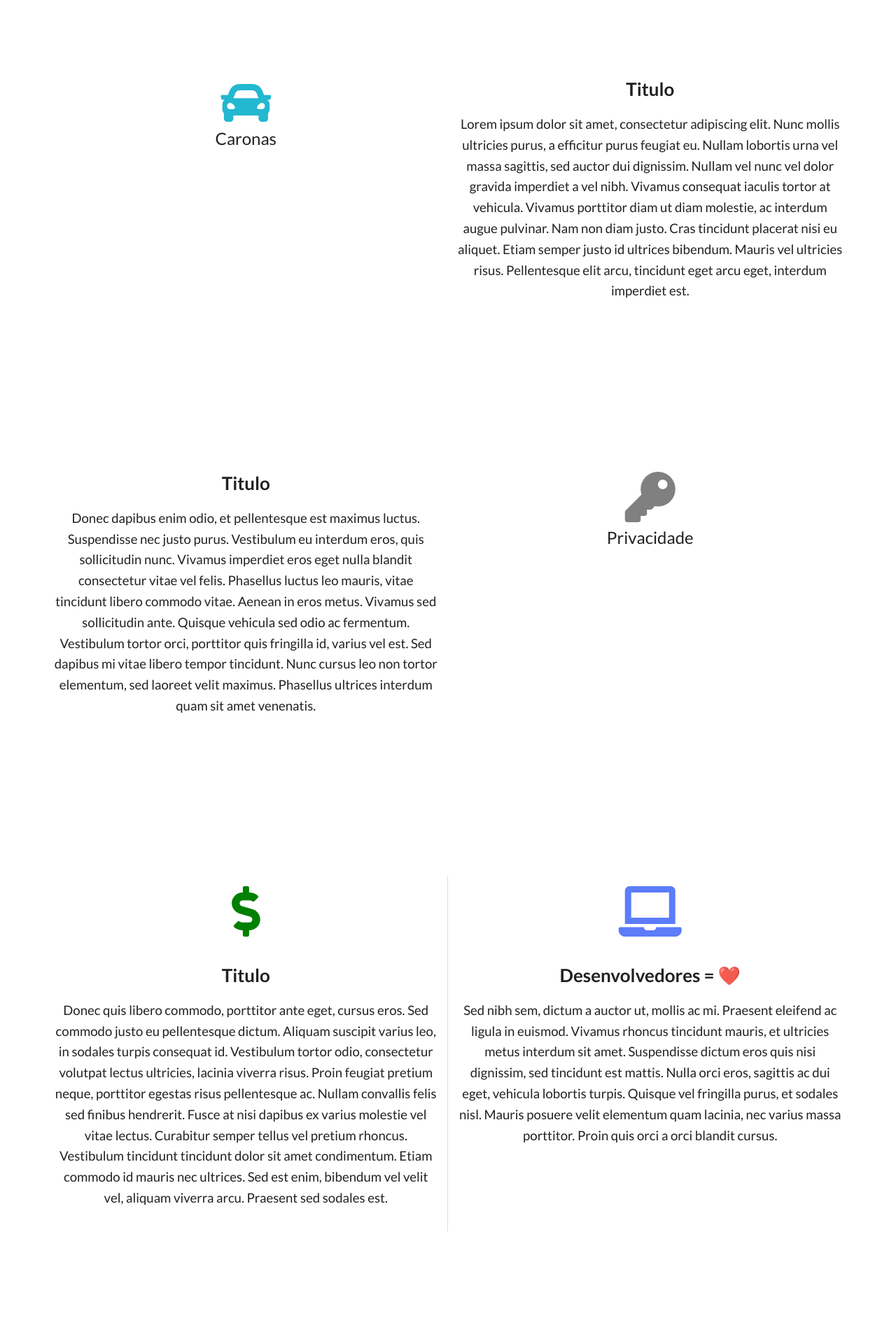
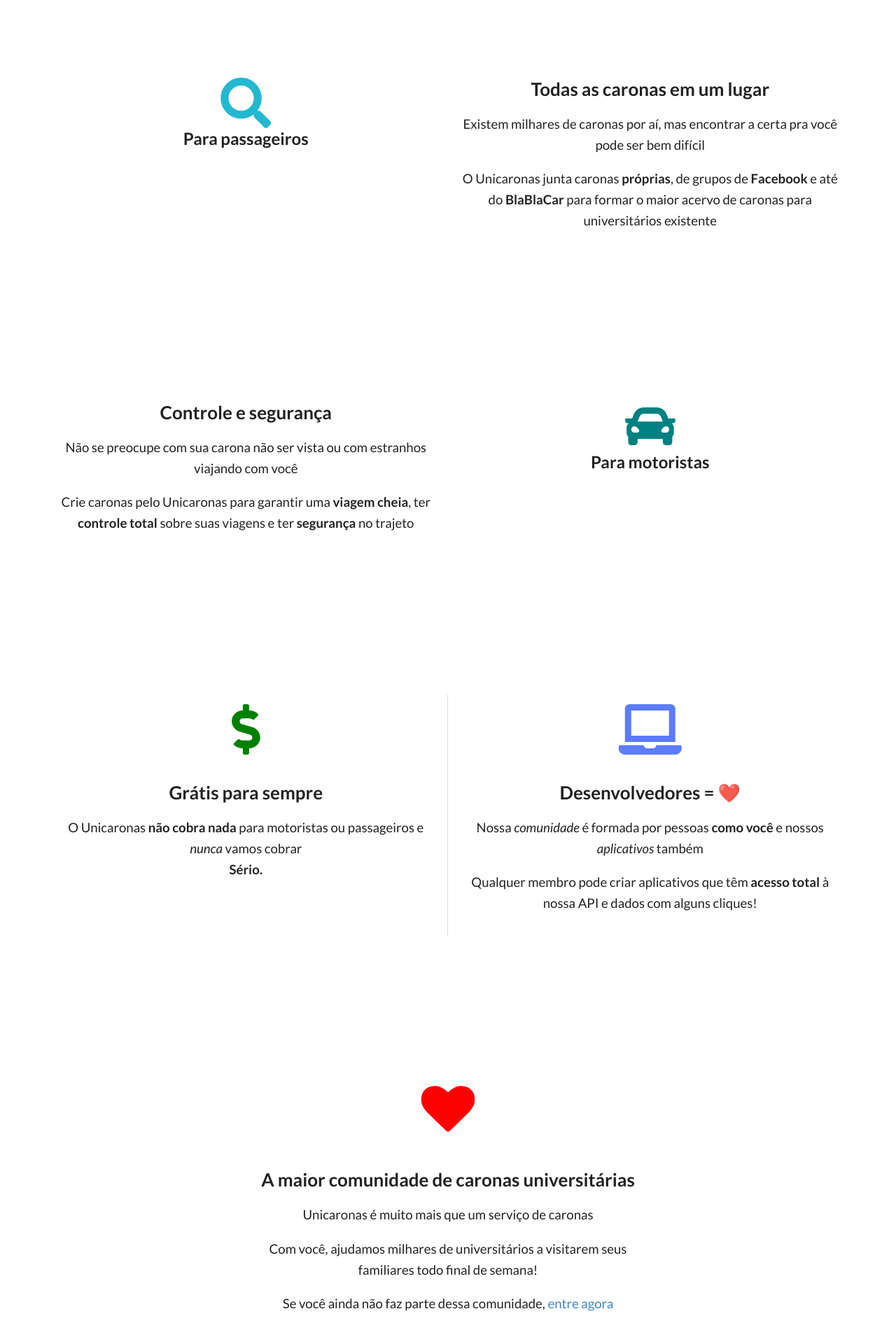
Before and after one commit to Unicaronas/Unicaronas, a Django app: page / in a window 1280 px wide. Shown: the part 701-2621 px from the top of the page at 70% size. Run offline with Django 3.2, Linux system fonts and the light colour scheme; parts of the project's set-up code (start-up, migrations or seed data) failed here and were passed over; some libraries are stand-ins or nearby versions.

Commit message:
added front page texts. resolves #11

```diff
--- a/project/templates/project/index.html
+++ b/project/templates/project/index.html
@@ -62,18 +62,23 @@
     <div class="ui middle center aligned stackable grid container">
         <div class="column eight wide">
             <h2 class="ui icon header">
-                <i style="color: #22b8cf" class="fas fa-car fa-3x">
+                <i style="color: #22b8cf" class="fas fa-search fa-3x">
                 </i>
                 <div class="content">
-                    Caronas
+                    <b>Para passageiros</b>
                     <div class="sub header">
                     </div>
                 </div>
             </h2>
         </div>
         <div class="column eight wide">
-            <h2>Titulo</h2>
-            <p>Lorem ipsum dolor sit amet, consectetur adipiscing elit. Nunc mollis ultricies purus, a efficitur purus feugiat eu. Nullam lobortis urna vel massa sagittis, sed auctor dui dignissim. Nullam vel nunc vel dolor gravida imperdiet a vel nibh. Vivamus consequat iaculis tortor at vehicula. Vivamus porttitor diam ut diam molestie, ac interdum augue pulvinar. Nam non diam justo. Cras tincidunt placerat nisi eu aliquet. Etiam semper justo id ultrices bibendum. Mauris vel ultricies risus. Pellentesque elit arcu, tincidunt eget arcu eget, interdum imperdiet est.</p>
+            <h2>Todas as caronas em um lugar</h2>
+            <p>
+                Existem milhares de caronas por aí, mas encontrar a certa pra você pode ser bem difícil
+            </p>
+            <p>
+                O Unicaronas junta caronas <b>próprias</b>, de grupos de <b>Facebook</b> e até do <b>BlaBlaCar</b> para formar o maior acervo de caronas para universitários existente
+            </p>
         </div>
     </div>
 </div>
@@ -81,15 +86,20 @@
 <div class="ui vertical stripe">
     <div class="ui middle center aligned stackable grid container">
         <div class="column eight wide">
-            <h2>Titulo</h2>
-            <p>Donec dapibus enim odio, et pellentesque est maximus luctus. Suspendisse nec justo purus. Vestibulum eu interdum eros, quis sollicitudin nunc. Vivamus imperdiet eros eget nulla blandit consectetur vitae vel felis. Phasellus luctus leo mauris, vitae tincidunt libero commodo vitae. Aenean in eros metus. Vivamus sed sollicitudin ante. Quisque vehicula sed odio ac fermentum. Vestibulum tortor orci, porttitor quis fringilla id, varius vel est. Sed dapibus mi vitae libero tempor tincidunt. Nunc cursus leo non tortor elementum, sed laoreet velit maximus. Phasellus ultrices interdum quam sit amet venenatis.</p>
+            <h2>Controle e segurança</h2>
+            <p>
+                Não se preocupe com sua carona não ser vista ou com estranhos viajando com você
+            </p>
+            <p>
+                Crie caronas pelo Unicaronas para garantir uma <b>viagem cheia</b>, ter <b>controle total</b> sobre suas viagens e ter <b>segurança</b> no trajeto
+            </p>
         </div>
         <div class="column eight wide">
             <h2 class="ui icon header">
-                <i style="color: gray" class="privacy icon">
+                <i style="color: teal" class="fas fa-car fa-3x">
                 </i>
                 <div class="content">
-                    Privacidade
+                    <b>Para motoristas</b>
                     <div class="sub header">
                     </div>
                 </div>
@@ -105,8 +115,8 @@
                 <i style="color: green" class="fas fa-dollar-sign fa-3x">
                 </i>
             </h2>
-            <h2>Titulo</h2>
-            <p>Donec quis libero commodo, porttitor ante eget, cursus eros. Sed commodo justo eu pellentesque dictum. Aliquam suscipit varius leo, in sodales turpis consequat id. Vestibulum tortor odio, consectetur volutpat lectus ultricies, lacinia viverra risus. Proin feugiat pretium neque, porttitor egestas risus pellentesque ac. Nullam convallis felis sed finibus hendrerit. Fusce at nisi dapibus ex varius molestie vel vitae lectus. Curabitur semper tellus vel pretium rhoncus. Vestibulum tincidunt tincidunt dolor sit amet condimentum. Etiam commodo id mauris nec ultrices. Sed est enim, bibendum vel velit vel, aliquam viverra arcu. Praesent sed sodales est.</p>
+            <h2>Grátis para sempre</h2>
+            <p>O Unicaronas <b>não cobra nada</b> para motoristas ou passageiros e <i>nunca</i> vamos cobrar<br><b>Sério.</b></p>
         </div>
         <div class="column eight wide">
             <h2 class="ui icon header">
@@ -114,7 +124,8 @@
                 </i>
             </h2>
             <h2>Desenvolvedores = ❤️</h2>
-            <p>Sed nibh sem, dictum a auctor ut, mollis ac mi. Praesent eleifend ac ligula in euismod. Vivamus rhoncus tincidunt mauris, et ultricies metus interdum sit amet. Suspendisse dictum eros quis nisi dignissim, sed tincidunt est mattis. Nulla orci eros, sagittis ac dui eget, vehicula lobortis turpis. Quisque vel fringilla purus, et sodales nisl. Mauris posuere velit elementum quam lacinia, nec varius massa porttitor. Proin quis orci a orci blandit cursus.</p>
+            <p>Nossa <i>comunidade</i> é formada por pessoas <b>como você</b> e nossos <i>aplicativos</i> também</p>
+            <p>Qualquer membro pode criar aplicativos que têm <b>acesso total</b> à nossa API e dados com alguns cliques!</p>
         </div>
     </div>
 </div>
@@ -132,8 +143,11 @@
         <div class="row">
             <div class="column eight wide">
                 <h2>A maior comunidade de caronas universitárias</h2>
-                <p>Nunc vehicula ac ante eu blandit. Sed sit amet dui dignissim, auctor enim vitae, maximus erat. Cras accumsan, augue in vestibulum eleifend, nisi neque imperdiet elit, ac sagittis sapien odio et ipsum. Donec convallis, risus eu efficitur mollis, urna magna porta ipsum, at lobortis erat felis quis mauris. Ut sollicitudin elementum risus vel lobortis. Sed id auctor purus, aliquet aliquet orci. Maecenas id tortor vel dui scelerisque mattis. Proin porttitor risus fermentum ultricies dignissim. Quisque id sem erat.</p>
-                {% if not user.is_authenticated %}<p>Se você ainda não faz parte dessa comunidade, <a href="">entre agora</a>.{% endif %}
+                <p>Unicaronas é muito mais que um serviço de caronas</p>
+                <p>
+                    Com você, ajudamos milhares de universitários a visitarem seus familiares todo final de semana!
+                </p>
+                {% if not user.is_authenticated %}<p>Se você ainda não faz parte dessa comunidade, <a href="{% url 'account_signup' %}">entre agora</a>{% endif %}
                 </div>
             </div>
         </div>
```
